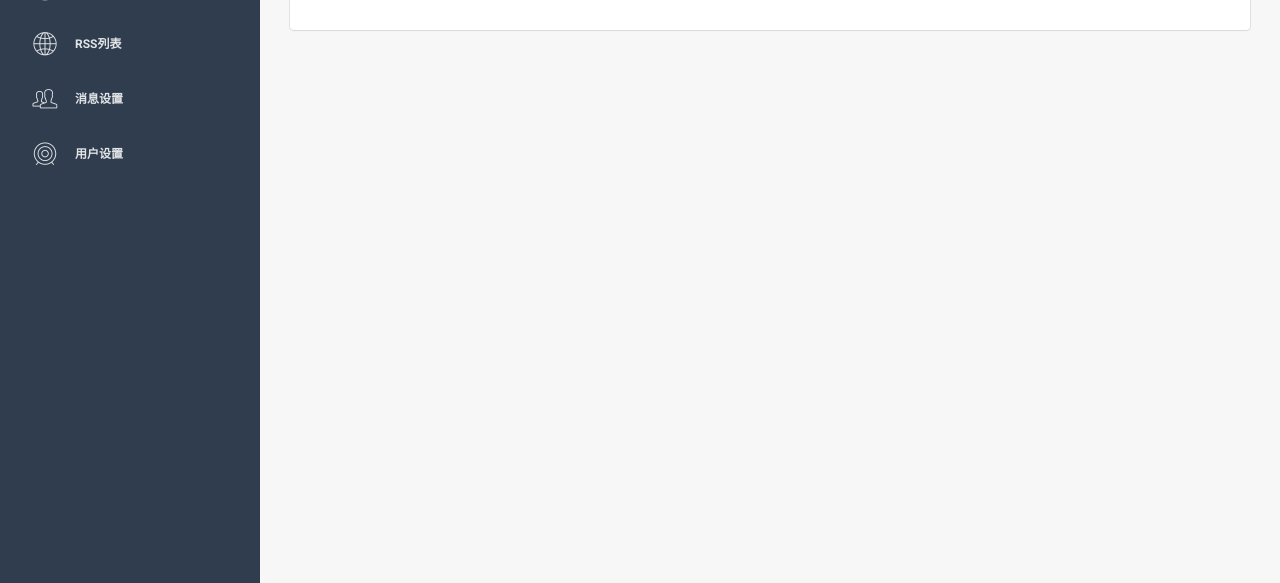
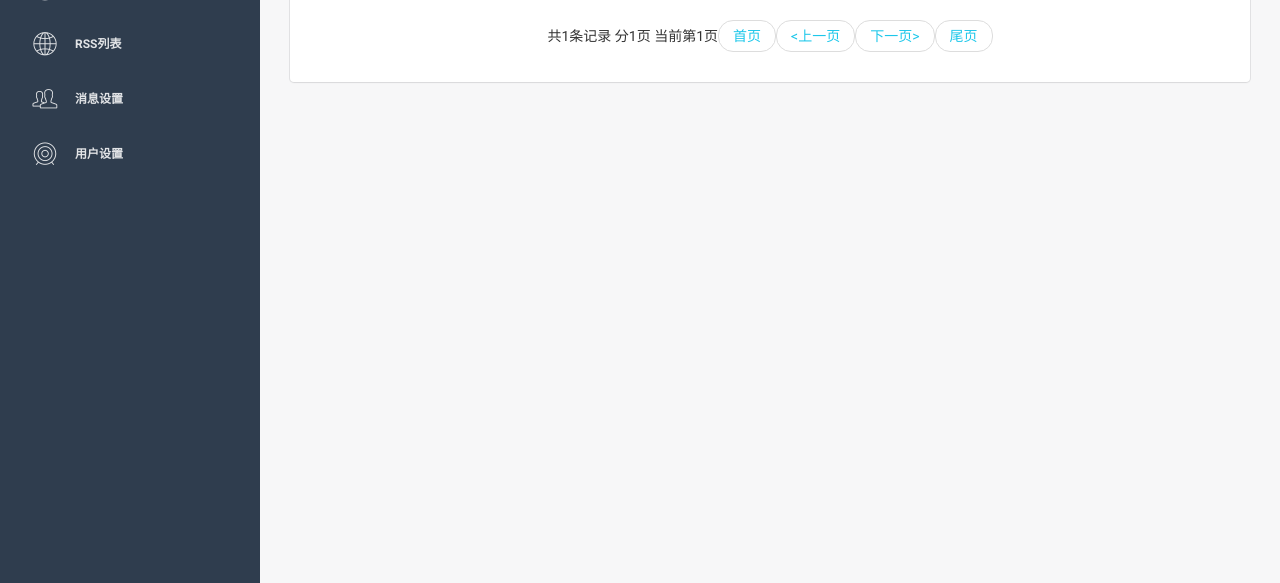
Before and after one commit to codingsu/apt_ioc_web, a Django app: template templates/rsslist.html in a window 1280 px wide. Shown: the part 217-800 px from the top of the page. Run offline with Django 3.2, Linux system fonts and the light colour scheme; the template is opened without the code that fills it, so the values that code supplies are empty; some libraries are stand-ins or nearby versions.

Commit message:
在标签列表页面和rss列表页面添加分页功能

```diff
--- a/templates/rsslist.html
+++ b/templates/rsslist.html
@@ -36,7 +36,7 @@
                 </div>
 
                 <div style="margin-top:60px" class="content table-responsive">
-                  <table style="table-layout: fixed;" class="table table-hover table-striped">
+                  <table id="table_1" style="table-layout: fixed;" class="table table-hover table-striped">
                     <thead>
                       <th width="50px">序号</th>
                       <th width="300px">名字</th>
@@ -64,6 +64,7 @@
                       {% endfor %}
                     </tbody>
                   </table>
+                    <div id="barcon1" name="barcon1"></div>
 
                 </div>
               </div>
@@ -74,5 +75,54 @@
 
       {% include "footer.html" %}
       </div>
+    <script>
+    function goPage(pno,tableid,barconid) {
+        var itable = document.getElementById(tableid);
+        var num = itable.rows.length;//表格所有行数(所有记录数)
+        var totalPage = 0;//总页数
+        var pageSize = 10;//每页显示行数
+        //总共分几页
+        if(num/pageSize > parseInt(num/pageSize)){
+                totalPage=parseInt(num/pageSize)+1;
+           }else{
+               totalPage=parseInt(num/pageSize);
+           }
+        var currentPage = pno;//当前页数
+        var startRow = (currentPage - 1) * pageSize+1;//开始显示的行  31
+           var endRow = currentPage * pageSize;//结束显示的行   40
+           endRow = (endRow > num)? num : endRow;
+           //遍历显示数据实现分页
+        for(var i=1;i<(num+1);i++){
+            var irow = itable.rows[i-1];
+            if(i>=startRow && i<=endRow){
+                irow.style.display = "";
+            }else{
+                irow.style.display = "none";
+            }
+        }
+        itable.rows[0].style.display = "";
+        var tempStr = "<ul class=\"pager\">"
+        tempStr += "共"+num+"条记录 分"+totalPage+"页 当前第"+currentPage+"页";
+        if(currentPage>1){
+            tempStr += "<li><a href=\"#\" onClick=\"goPage("+(1)+",\'"+tableid+"\',\'"+barconid+"\')\">首页</a></li>";
+            tempStr += "<li><a href=\"#\" onClick=\"goPage("+(currentPage-1)+",\'"+tableid+"\',\'"+barconid+"\')\"><上一页</a></li>";
+        }else{
+            tempStr += "<li><a href=\"#\" disable>首页</a></li>";
+            tempStr += "<li><a href=\"#\" disable><上一页</a></li>";
+        }
+
+        if(currentPage<totalPage){
+            tempStr += "<li><a href=\"#\" onClick=\"goPage("+(currentPage+1)+",\'"+tableid+"\',\'"+barconid+"\')\">下一页></a></li>";
+            tempStr += "<li><a href=\"#\" onClick=\"goPage("+(totalPage)+",\'"+tableid+"\',\'"+barconid+"\')\">尾页</a></li>";
+        }else{
+            tempStr += "<li><a href=\"#\" disable>下一页></a></li>";
+            tempStr += "<li><a href=\"#\" disable>尾页</a></li>";
+        }
+        tempStr+="</ul>"
+        document.getElementById(barconid).innerHTML = tempStr;
+        }
+    goPage(1,'table_1','barcon1');
+
+    </script>
       </div>
       {% endblock content %}
```
Also changed, not shown: templates/keyfilter.html (+50 -0 lines).
